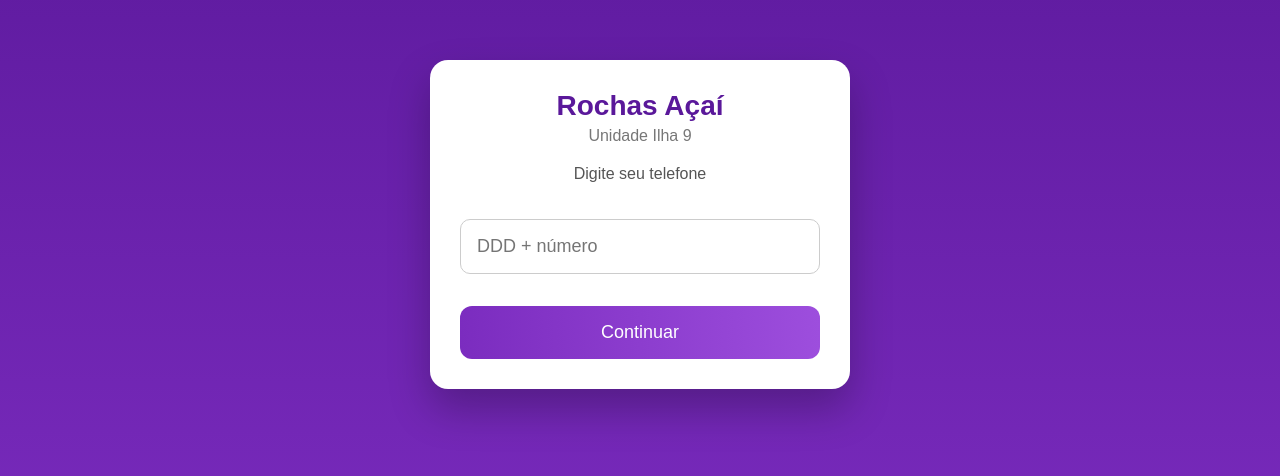
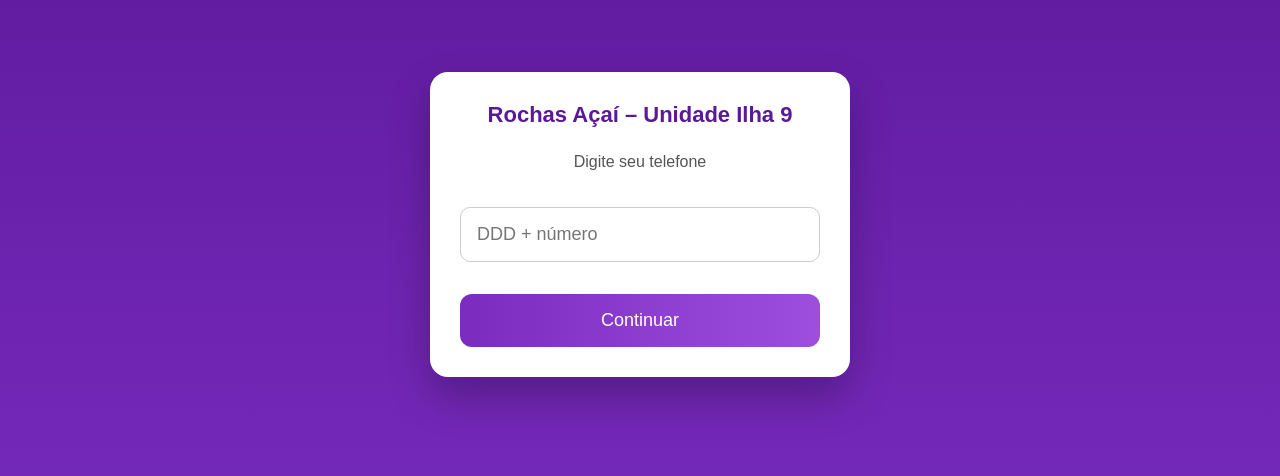
Before and after one commit to blackwolfoficiall-glitch/rochasacaiteria-pdv, a plain HTML site: page index.html in a window 1280 px wide. Shown: the part 176-652 px from the top of the page. Drawn offline with Linux system fonts and the light colour scheme.

Commit message:
Update index.html

```diff
--- a/index.html
+++ b/index.html
@@ -41,6 +41,14 @@ body {
   display: block;
 }
 
+.titulo-loja {
+  margin-top: 0;
+  margin-bottom: 25px;
+  color: #5a189a;
+  font-size: 22px;
+  font-weight: bold;
+}
+
 h1 {
   margin-top: 0;
   color: #5a189a;
@@ -48,20 +56,7 @@ h1 {
 
 p {
   color: #555;
-}
-
-.titulo-loja {
-  margin-bottom: 5px;
-  color: #5a189a;
-  font-size: 28px;
-}
-
-.subtitulo-loja {
-  margin-top: 0;
-  margin-bottom: 20px;
   font-size: 16px;
-  color: #777;
-  font-weight: normal;
 }
 
 input {
@@ -112,17 +107,16 @@ h2 {
 
 <div class="container">
 
-  <!-- PASSO 1 - TELEFONE -->
+  <!-- PASSO 1 -->
   <div class="tela ativa" id="telaTelefone">
-    <h1 class="titulo-loja">Rochas Açaí</h1>
-    <h2 class="subtitulo-loja">Unidade Ilha 9</h2>
+    <div class="titulo-loja">Rochas Açaí – Unidade Ilha 9</div>
 
     <p>Digite seu telefone</p>
     <input type="tel" id="telefone" placeholder="DDD + número">
     <button onclick="irParaPeso()">Continuar</button>
   </div>
 
-  <!-- PASSO 2 - PESO -->
+  <!-- PASSO 2 -->
   <div class="tela" id="telaPeso">
     <h1>Coloque o pote na balança</h1>
     <p>Peso atual</p>
@@ -131,15 +125,15 @@ h2 {
     <button onclick="irParaPagamento()">Continuar</button>
   </div>
 
-  <!-- PASSO 3 - PAGAMENTO -->
+  <!-- PASSO 3 -->
   <div class="tela" id="telaPagamento">
-    <h1>Pagamento</h1>
+    <h1>Pague na maquininha agora</h1>
     <p>Valor a pagar</p>
     <h2 id="valor">R$ 0,00</h2>
     <button onclick="confirmarPagamento()">Pagamento confirmado</button>
   </div>
 
-  <!-- PASSO 4 - AVALIAÇÃO -->
+  <!-- PASSO 4 -->
   <div class="tela" id="telaAvaliacao">
     <h1>Avalie o atendimento</h1>
     <div class="avaliacao">
```
